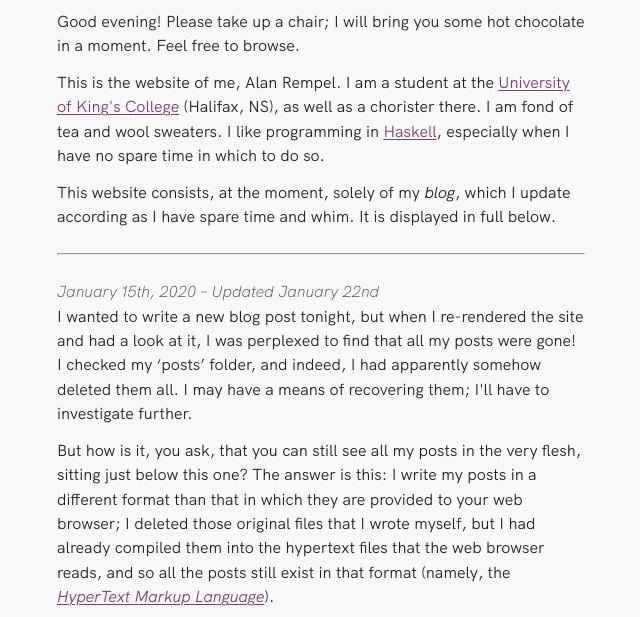
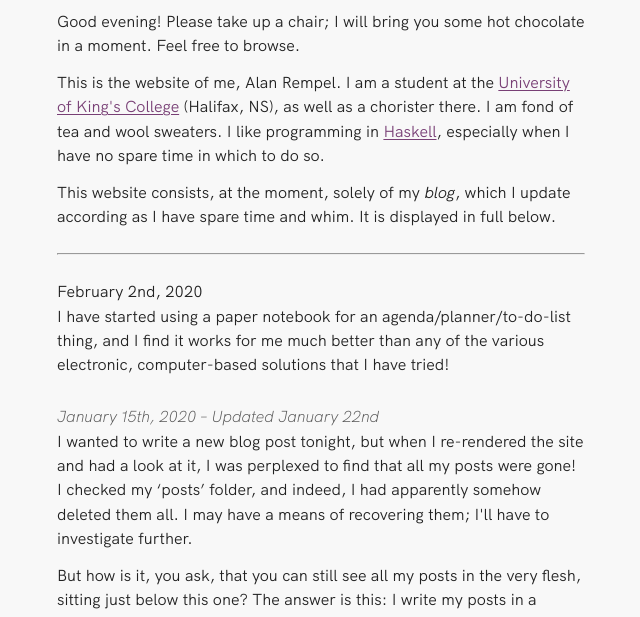
Before and after one commit to acerempel/acerempel.github.io, a plain HTML site: page index.html in a window 1280 px wide. Shown: the part 104-721 px from the top of the page, without its empty margins (319-959 px from the left). Drawn offline with Linux system fonts and the light colour scheme; files whose address does not match are found by name.

Commit message:
Add post on paper agenda

```diff
--- a/index.html
+++ b/index.html
@@ -29,6 +29,14 @@
         </article>
         <section class="mt-1-1">
           <hr class="mb-1-1">
+          <article class="post mb-9-8 fs-1-1 preview">
+            <time datetime="2020-02-02">
+              February 2nd, 2020
+            </time>
+            <p>I have started using a paper notebook for an agenda/planner/to-do-list thing,
+              and I find it works for me much better than any of the various electronic,
+              computer-based solutions that I have tried!
+          </article>
           <article class="post mb-9-8 fs-1-1 preview">
             <div class="date light oblique colour-lighter fs-1-1 lh-1-1">
               <time datetime="2020-01-15">
```
